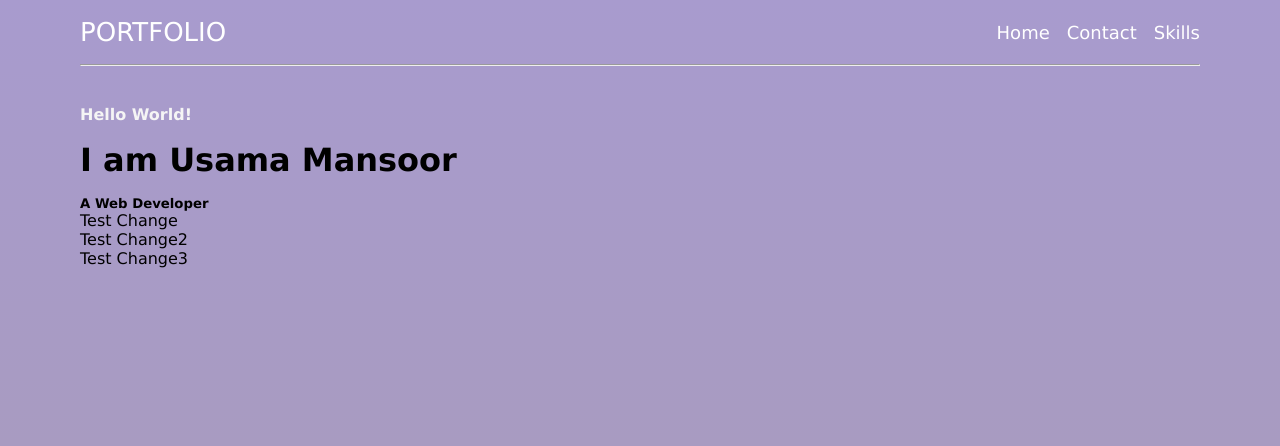
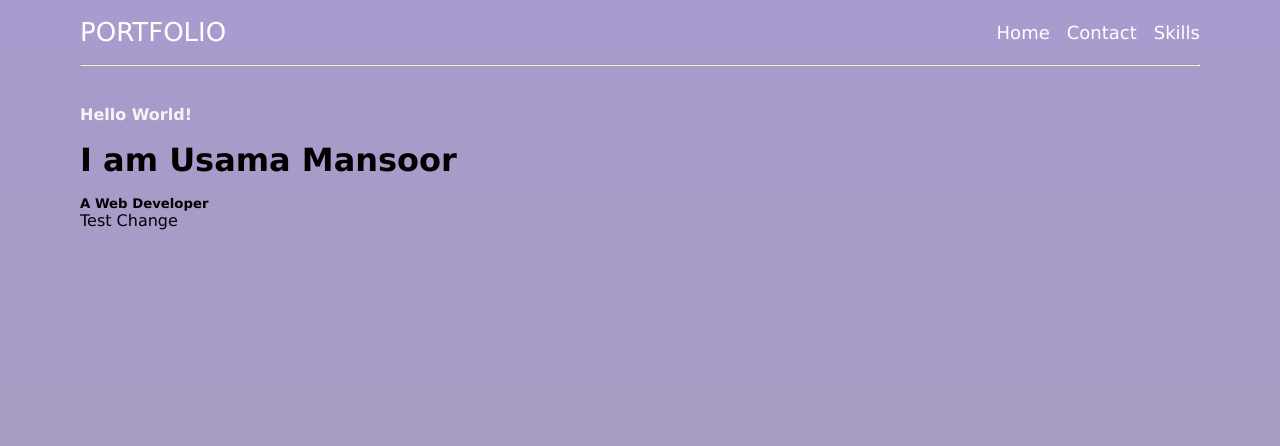
Before and after one commit to UsamaMansoor690/tocs_project3, a plain HTML site: page index.html in a window 1280 px wide. Drawn offline with Linux system fonts and the light colour scheme.

Commit message:
All files updated

```diff
--- a/index.html
+++ b/index.html
@@ -86,8 +86,6 @@
       <h5>A Web Developer</h5>
 
       <p>Test Change</p>
-      <p>Test Change2</p>
-      <p>Test Change3</p>
     </main>
   </body>
 </html>
```
Also changed, not shown: contact.html (+1 -0 lines), skills.html (+1 -0 lines).
